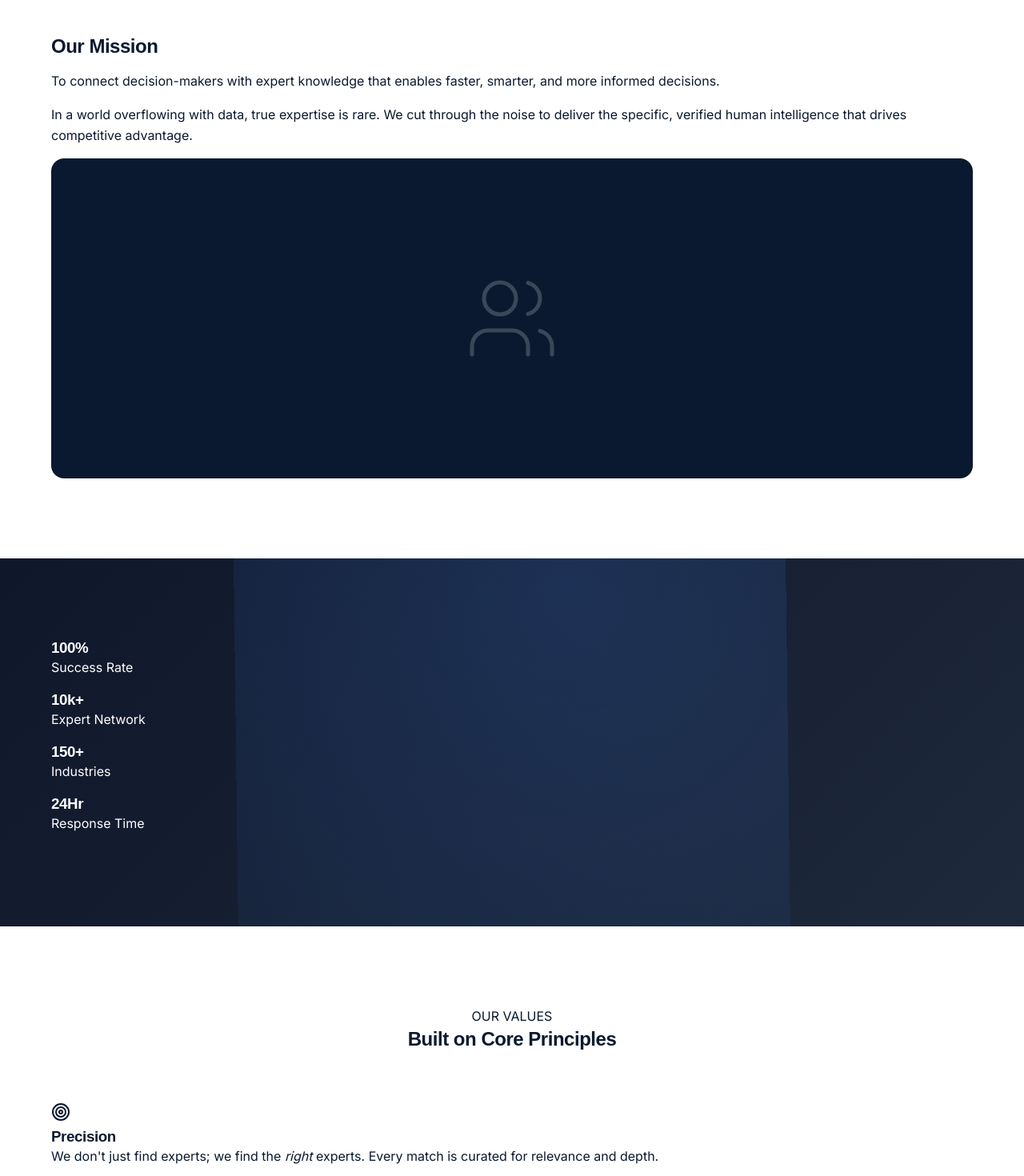
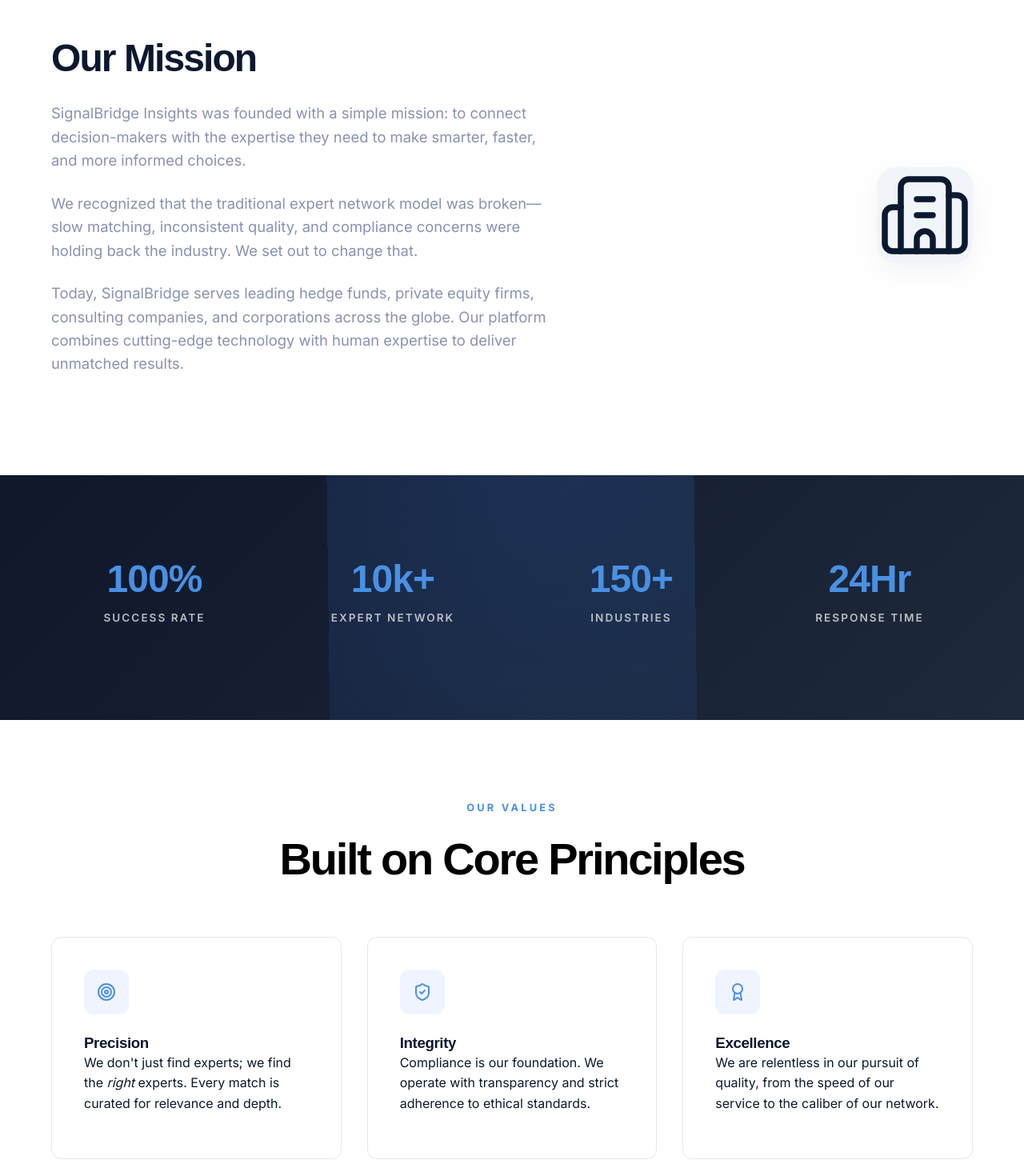
Before and after one commit to skydani26/signalbridge-insights, a Next.js app: page /about in a window 1280 px wide. Shown: the part 420-1890 px from the top of the page at 80% size. Built offline with nearby package versions, Linux system fonts and the light colour scheme; a web font is replaced by a local one.

Commit message:
fix: overhaul About page mission section with 2-col layout and updated text

```diff
--- a/src/app/about/about.module.css
+++ b/src/app/about/about.module.css
@@ -87,6 +87,135 @@
     line-height: 1.6;
 }
 
+/* Mission Section Overhaul */
+.missionGrid {
+    display: grid;
+    grid-template-columns: 1.2fr 0.8fr;
+    gap: 80px;
+    align-items: center;
+}
+
+.missionContent h2 {
+    font-size: 3rem;
+    font-weight: 800;
+    color: var(--color-primary);
+    margin-bottom: 24px;
+    letter-spacing: -0.04em;
+}
+
+.missionContent p {
+    font-size: 1.15rem;
+    color: var(--color-text-light);
+    line-height: 1.6;
+    margin-bottom: 24px;
+}
+
+.buildingBox {
+    background-color: #F1F5F9;
+    /* Very light institutional gray */
+    aspect-ratio: 1 / 1;
+    border-radius: 24px;
+    display: flex;
+    align-items: center;
+    justify-content: center;
+    box-shadow: 0 10px 40px rgba(0, 0, 0, 0.05);
+    position: relative;
+    max-width: 400px;
+    margin-left: auto;
+}
+
+.buildingIcon {
+    color: var(--color-primary);
+    width: 120px;
+    height: 120px;
+}
+
+/* Stats Grid for About Page */
+.statsGrid {
+    display: grid;
+    grid-template-columns: repeat(4, 1fr);
+    gap: 40px;
+    text-align: center;
+}
+
+.statBox h3 {
+    font-size: 3rem;
+    color: var(--color-secondary);
+    margin-bottom: 8px;
+    font-weight: 800;
+}
+
+.statBox p {
+    color: rgba(255, 255, 255, 0.7);
+    text-transform: uppercase;
+    letter-spacing: 2px;
+    font-size: 0.85rem;
+    font-weight: 600;
+}
+
+/* Values Grid */
+.valuesGrid {
+    display: grid;
+    grid-template-columns: repeat(3, 1fr);
+    gap: 32px;
+}
+
+.valueCard {
+    background: white;
+    padding: 40px;
+    border-radius: 12px;
+    border: 1px solid var(--color-gray-200);
+    transition: all 0.3s ease;
+}
+
+.valueCard:hover {
+    transform: translateY(-8px);
+    box-shadow: 0 12px 30px rgba(0, 0, 0, 0.05);
+    border-color: var(--color-secondary);
+}
+
+.valueIcon {
+    width: 56px;
+    height: 56px;
+    background: #f0f4ff;
+    border-radius: 12px;
+    display: flex;
+    align-items: center;
+    justify-content: center;
+    color: var(--color-secondary);
+    margin-bottom: 24px;
+}
+
+.sectionTag {
+    color: var(--color-secondary);
+    font-weight: 700;
+    text-transform: uppercase;
+    font-size: 0.8rem;
+    letter-spacing: 0.25em;
+    margin-bottom: 20px;
+    display: block;
+}
+
+.sectionTitle {
+    color: #000000;
+    font-size: 3.5rem;
+    font-weight: 800;
+    margin-bottom: 24px;
+    letter-spacing: -0.04em;
+    line-height: 1.2;
+}
+
+.sectionDescription {
+    font-size: 1.25rem;
+    color: var(--color-text-light);
+    line-height: 1.6;
+}
+
+.presenceContent {
+    max-width: 900px;
+    margin: 0 auto;
+}
+
 @media (max-width: 1024px) {
     .hero h1 {
         font-size: 2.75rem;
--- a/src/app/about/page.tsx
+++ b/src/app/about/page.tsx
@@ -4,7 +4,7 @@
 import SectionWrapper from "@/components/SectionWrapper";
 import Button from "@/components/Button";
 import styles from "./about.module.css";
-import { Globe, Users, Target, ShieldCheck, Award, TrendingUp, Handshake, Network, Zap } from "lucide-react";
+import { Globe, Users, Target, ShieldCheck, Award, TrendingUp, Handshake, Network, Zap, Building2 } from "lucide-react";
 
 export default function About() {
     useEffect(() => {
@@ -35,17 +35,20 @@
 
             <SectionWrapper id="mission">
                 <div className={`${styles.missionGrid} ${styles.reveal}`}>
-                    <div>
-                        <h2 className="mb-4">Our Mission</h2>
-                        <p className="mb-4">
-                            To connect decision-makers with expert knowledge that enables faster, smarter, and more informed decisions.
+                    <div className={styles.missionContent}>
+                        <h2>Our Mission</h2>
+                        <p>
+                            SignalBridge Insights was founded with a simple mission: to connect decision-makers with the expertise they need to make smarter, faster, and more informed choices.
                         </p>
                         <p>
-                            In a world overflowing with data, true expertise is rare. We cut through the noise to deliver the specific, verified human intelligence that drives competitive advantage.
+                            We recognized that the traditional expert network model was broken—slow matching, inconsistent quality, and compliance concerns were holding back the industry. We set out to change that.
+                        </p>
+                        <p>
+                            Today, SignalBridge serves leading hedge funds, private equity firms, consulting companies, and corporations across the globe. Our platform combines cutting-edge technology with human expertise to deliver unmatched results.
                         </p>
                     </div>
-                    <div style={{ backgroundColor: 'var(--color-primary)', height: '400px', borderRadius: '16px', display: 'flex', alignItems: 'center', justifyContent: 'center', overflow: 'hidden' }}>
-                        <Users size={120} color="white" strokeWidth={1} style={{ opacity: 0.2 }} />
+                    <div className={styles.buildingBox}>
+                        <Building2 className={styles.buildingIcon} strokeWidth={1.5} />
                     </div>
                 </div>
             </SectionWrapper>
```
